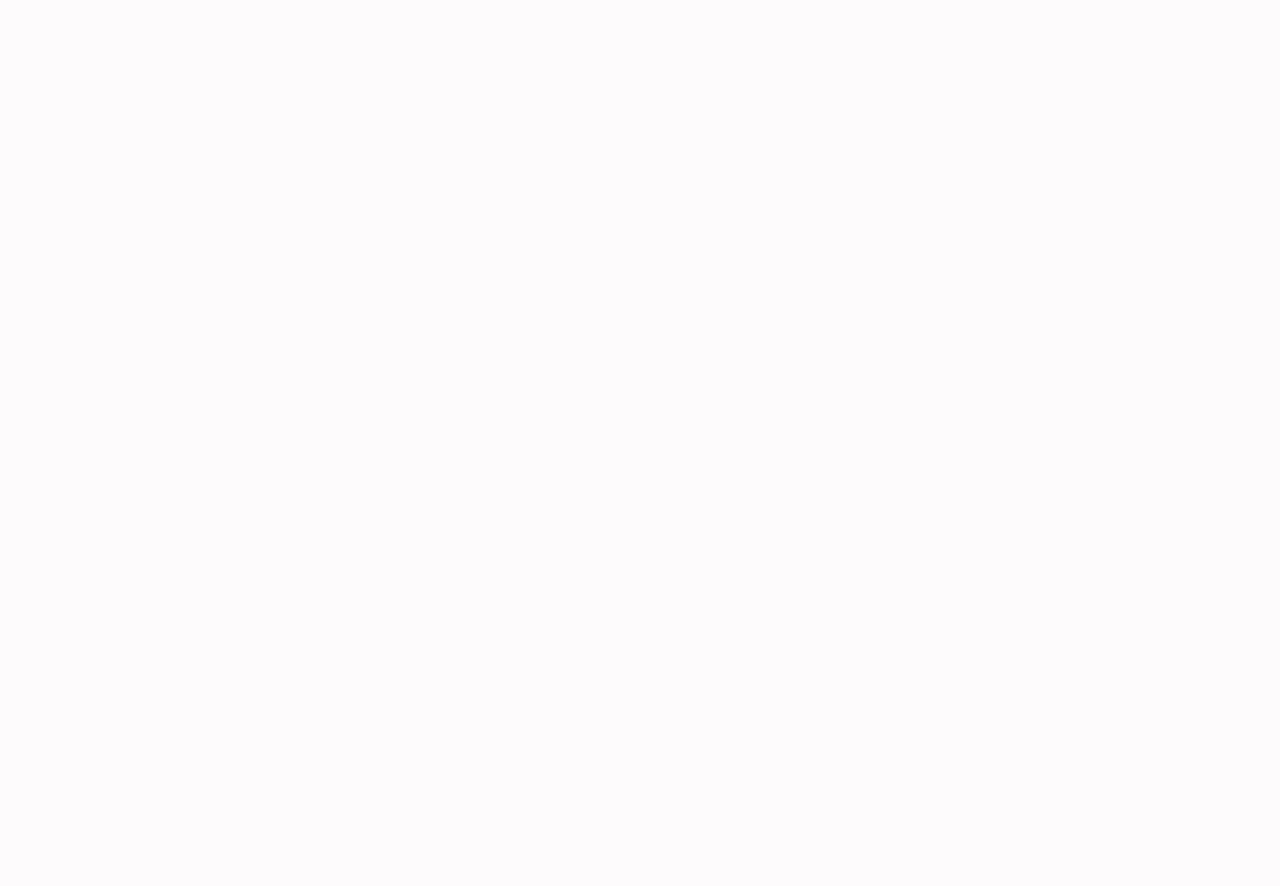
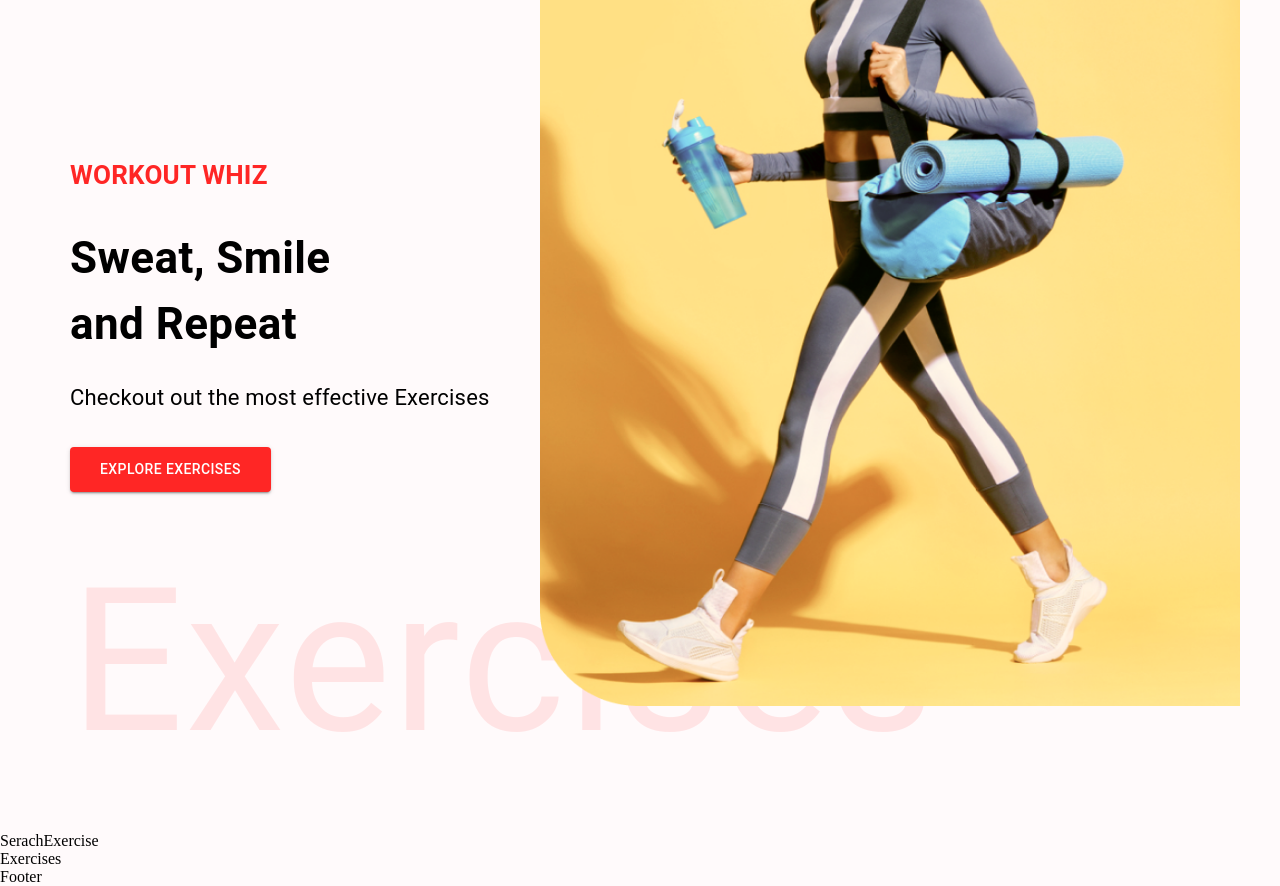
Before and after one commit to RaphDasilva/workout-whiz, a React (Create React App) app: page / in a window 1280 px wide. Shown: the part 160-1046 px from the top of the page. Before the commit the page ends 800 px from the top, so only its background shows below. Built offline with nearby package versions, Linux system fonts and the light colour scheme.

Commit message:
Create the HeroBanner section in the home page

```diff
--- a/src/pages/Home.jsx
+++ b/src/pages/Home.jsx
@@ -1,8 +1,16 @@
-import React from 'react'
+import { useState } from 'react'
+import { Box } from '@mui/material'
+import HeroBanner from '../components/HeroBanner'
+import SerachExercise from '../components/SerachExercise'
+import Exercises from '../components/Exercises'
 
 const Home = () => {
   return (
-    <div>Home</div>
+    <Box>
+      <HeroBanner />
+      <SerachExercise />
+      <Exercises />
+    </Box>
   )
 }
 
```
